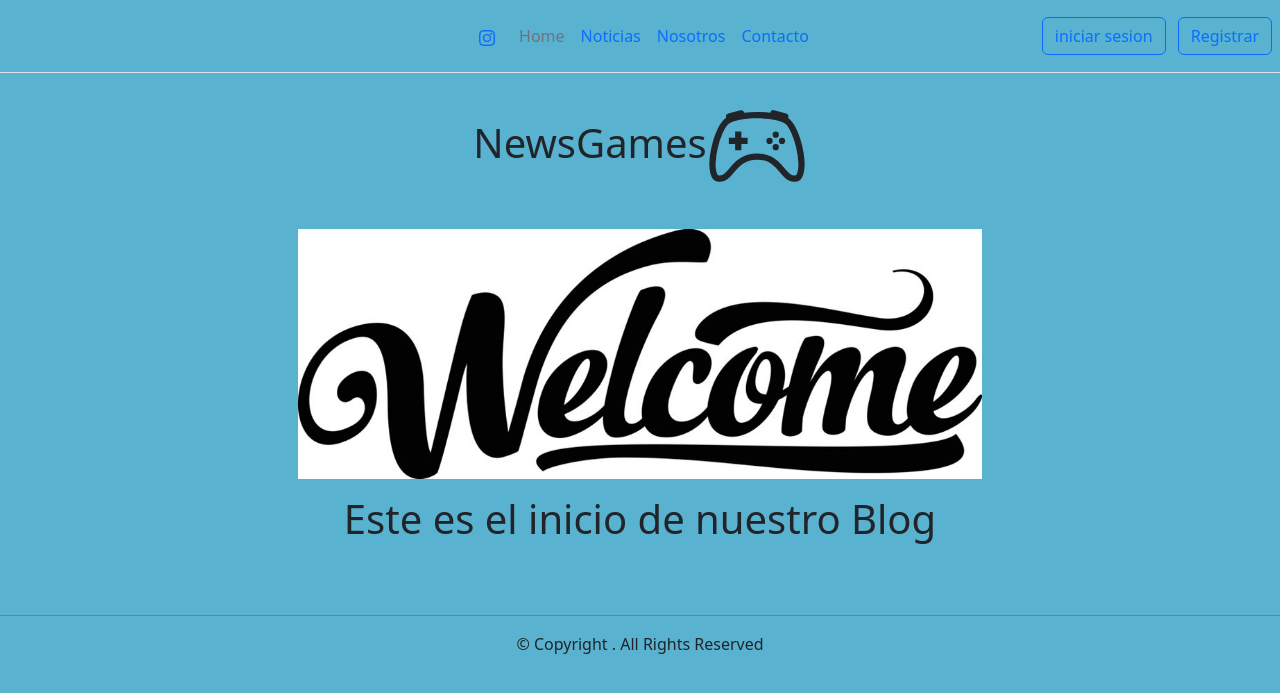
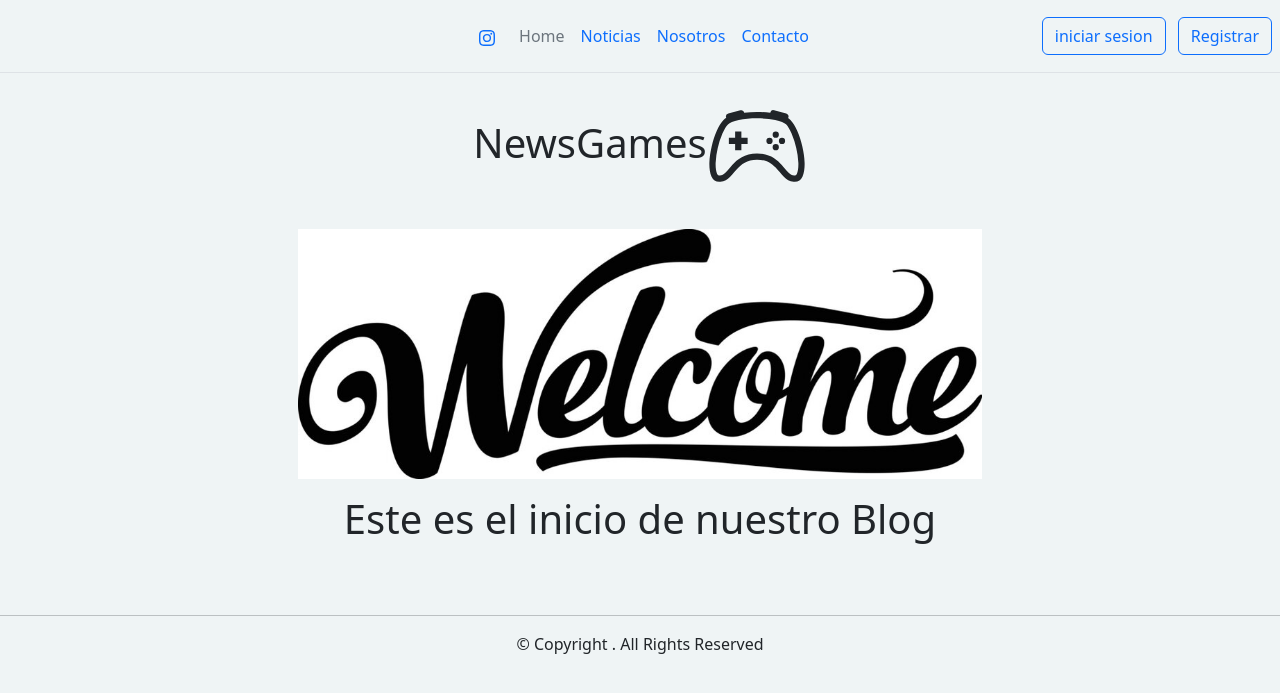
Before and after one commit to gcarloseduardo/Proyecto_Informatorio2023, a Django app: page / in a window 1280 px wide. Shown: the top 693 px of the page. Run offline with Django 4.2, Linux system fonts and the light colour scheme.

Commit message:
Cambios en el contenedor

```diff
--- a/blog/static/css/main.css
+++ b/blog/static/css/main.css
@@ -1,5 +1,5 @@
 .contenedor{
-    background-color: #58b2d0;
+    background-color: hsl(190, 25%, 95%);
 
 }
 * {
```
